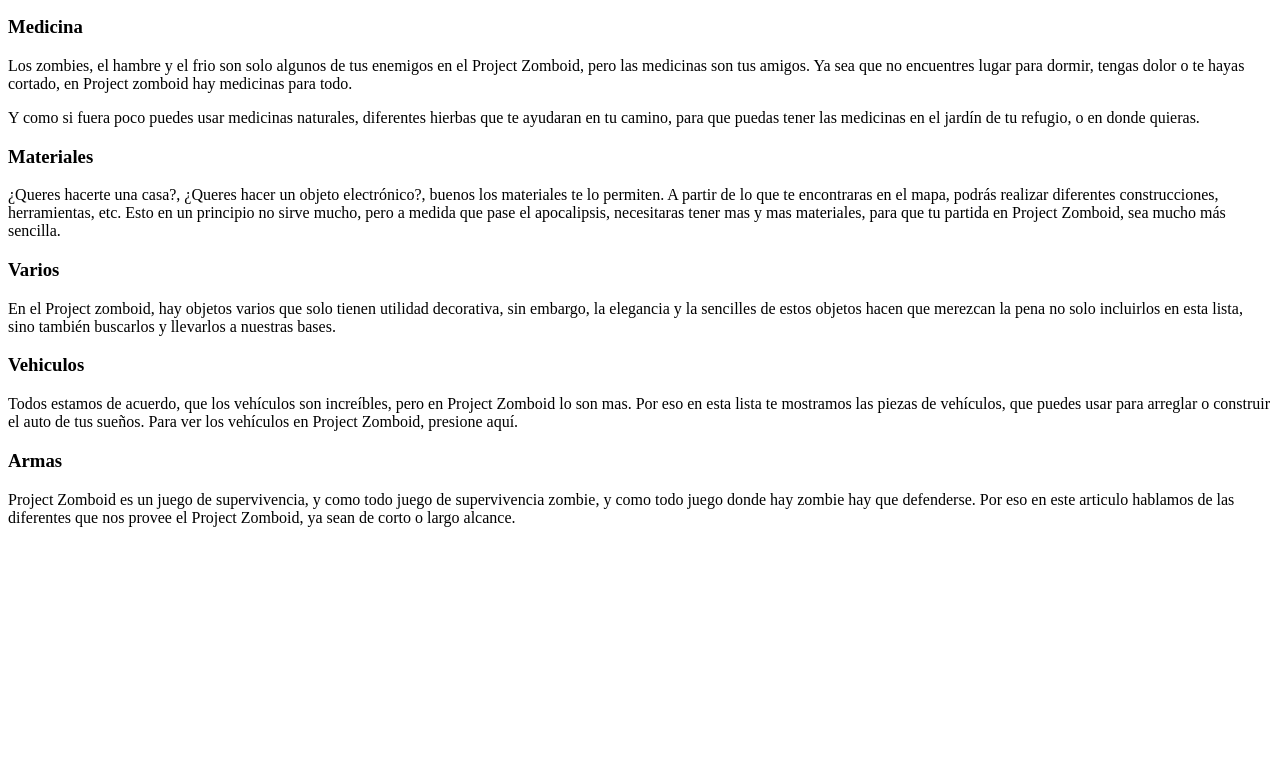
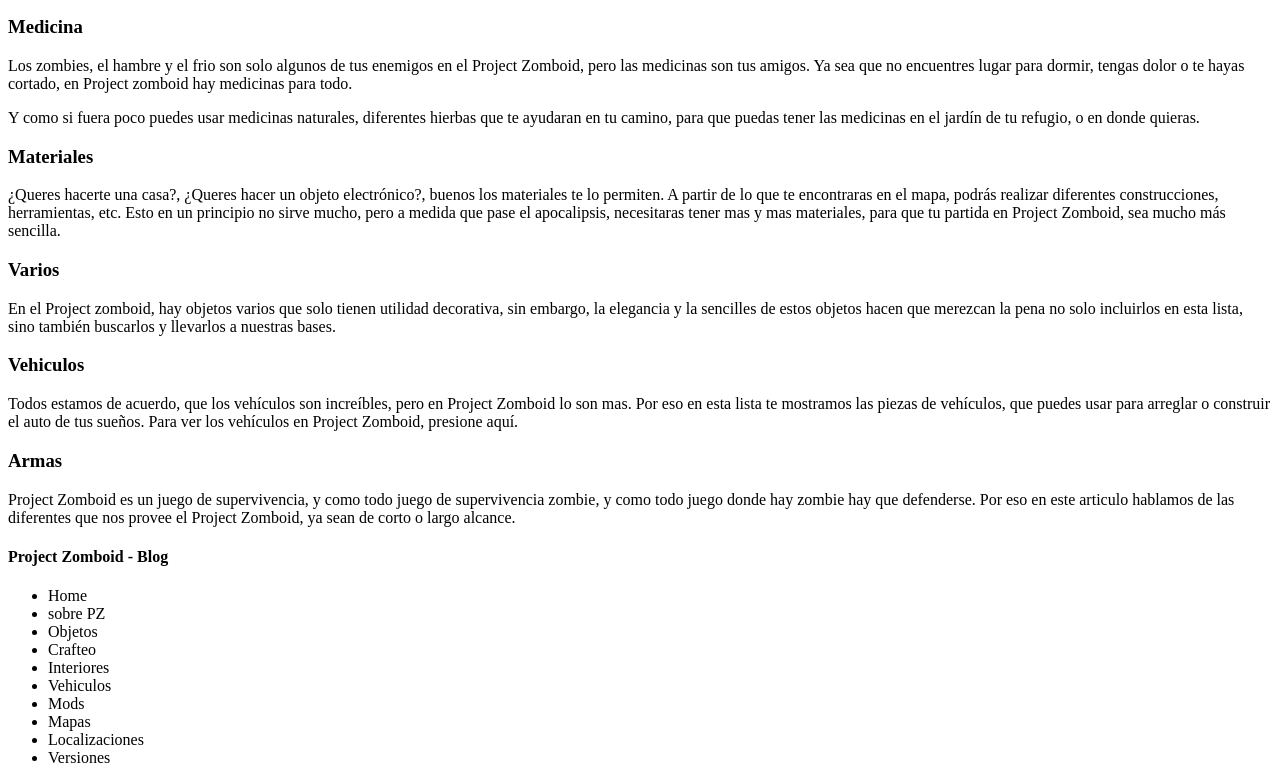
Before and after one commit to NicooSanna/Project-zomboid-Blog, a plain HTML site: page index.html in a window 1280 px wide. Shown: the part 940-1723 px from the top of the page. Before the commit the page ends 1483 px from the top, so only its background shows below. Drawn offline with Linux system fonts and the light colour scheme.

Commit message:
Update index.html

```diff
--- a/index.html
+++ b/index.html
@@ -66,5 +66,24 @@
 
     <h3>Armas</h3>
     <p>Project Zomboid es un juego de supervivencia, y como todo juego de supervivencia zombie, y como todo juego donde hay zombie hay que defenderse. Por eso en este articulo hablamos de las diferentes que nos provee el Project Zomboid, ya sean de corto o largo alcance.</p>
+
+    <footer>
+        <h4>Project Zomboid - Blog</h4>
+
+        <nav>
+            <ul>
+                <li>Home</li>
+                <li>sobre PZ</li>
+                <li>Objetos</li>
+                <li>Crafteo</li>
+                <li>Interiores</li>
+                <li>Vehiculos</li>
+                <li>Mods</li>
+                <li>Mapas</li>
+                <li>Localizaciones</li>
+                <li>Versiones</li>
+            </ul>
+        </nav>
+    </footer>
 </body>
 </html>
```
